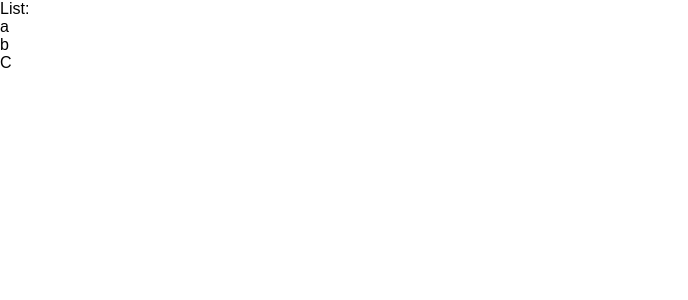
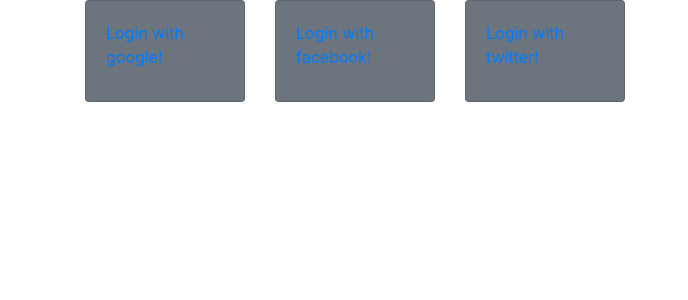
Before and after one commit to adam4813/spanel, a React (Create React App) app: page / in a window 1280 px wide. Shown: the top 300 px of the page, without its empty margins (0-688 px from the left). Built offline with nearby package versions, Linux system fonts and the light colour scheme.

Commit message:
Added login button component

```diff
--- a/package.json
+++ b/package.json
@@ -3,6 +3,7 @@
   "version": "0.1.0",
   "private": true,
   "dependencies": {
+    "bootstrap": "^4.0.0",
     "react": "^16.2.0",
     "react-dom": "^16.2.0",
     "react-redux": "^5.0.7",
--- a/public/index.html
+++ b/public/index.html
@@ -19,6 +19,9 @@
     work correctly both with client-side routing and a non-root public URL.
     Learn how to configure a non-root public URL by running `npm run build`.
   -->
+  <script src="https://code.jquery.com/jquery-3.2.1.slim.min.js" integrity="sha384-KJ3o2DKtIkvYIK3UENzmM7KCkRr/rE9/Qpg6aAZGJwFDMVNA/GpGFF93hXpG5KkN" crossorigin="anonymous"></script>
+  <script src="https://cdnjs.cloudflare.com/ajax/libs/popper.js/1.12.9/umd/popper.min.js" integrity="sha384-ApNbgh9B+Y1QKtv3Rn7W3mgPxhU9K/ScQsAP7hUibX39j7fakFPskvXusvfa0b4Q" crossorigin="anonymous"></script>
+  <script src="https://maxcdn.bootstrapcdn.com/bootstrap/4.0.0/js/bootstrap.min.js" integrity="sha384-JZR6Spejh4U02d8jOt6vLEHfe/JQGiRRSQQxSfFWpi1MquVdAyjUar5+76PVCmYl" crossorigin="anonymous"></script>
   <title>React App</title>
 </head>
   <body>
--- a/src/App.js
+++ b/src/App.js
@@ -3,13 +3,27 @@
 import "./App.css";
 
 import OverviewList from "./containers/OverviewList";
+import LoginPanel from "./components/LoginPanel";
+import GoogleLogin from "./components/login/GoogleLogin";
+import FacebookLogin from "./components/login/FacebookLogin";
+import TwitterLogin from "./components/login/TwitterLogin";
 
 class App extends Component {
   render() {
     return (
       <BrowserRouter>
-        <div>
-          <OverviewList {...this.state} />
+        <div className="container">
+          <div className="row">
+            <div className="col-sm-2">
+              <LoginPanel name="Google"><GoogleLogin /></LoginPanel>
+            </div>
+            <div className="col-sm-2">
+              <LoginPanel name="Facebook"><FacebookLogin /></LoginPanel>
+            </div>
+            <div className="col-sm-2">
+              <LoginPanel name="Facebook"><TwitterLogin /></LoginPanel>
+            </div>
+          </div>
         </div>
       </BrowserRouter>
     );
--- /dev/null
+++ b/src/components/LoginPanel.js
@@ -0,0 +1,17 @@
+import React, { Component } from "react";
+
+class LoginPanel extends Component {
+  render() {
+    return (
+      <div className="card text-white bg-secondary">
+        <div className="card-body">
+          <div className="card-title">
+            {this.props.children}
+          </div>
+        </div>
+      </div>
+    );
+  }
+}
+
+export default LoginPanel;
--- /dev/null
+++ b/src/components/login/FacebookLogin.js
@@ -0,0 +1,9 @@
+import Login from "./Login";
+
+class FacebookLogin extends Login {
+  printName() {
+    return "facebook";
+  };
+}
+
+export default FacebookLogin;
--- /dev/null
+++ b/src/components/login/GoogleLogin.js
@@ -0,0 +1,9 @@
+import Login from "./Login";
+
+class GoogleLogin extends Login {
+  printName() {
+    return "google";
+  }
+}
+
+export default GoogleLogin;
--- /dev/null
+++ b/src/components/login/Login.js
@@ -0,0 +1,17 @@
+import React, { Component } from "react";
+
+class Login extends Component {
+  printName() {
+    return "base";
+  }
+
+  render() {
+    return (
+      <div>
+        <a href={"http://127.0.0.1:3001/auth/" + this.printName()}>Login with {this.printName()}!</a>
+      </div>
+    );
+  }
+}
+
+export default Login;
--- /dev/null
+++ b/src/components/login/TwitterLogin.js
@@ -0,0 +1,9 @@
+import Login from "./Login";
+
+class TwitterLogin extends Login {
+  printName() {
+    return "twitter";
+  }
+}
+
+export default TwitterLogin;
--- a/src/index.js
+++ b/src/index.js
@@ -1,11 +1,12 @@
 import React from "react";
 import ReactDOM from "react-dom";
+import { Provider } from "react-redux";
 import { BrowserRouter } from "react-router-dom";
 import "./index.css";
+import "../node_modules/bootstrap/dist/css/bootstrap.min.css";
 import App from "./App";
 import registerServiceWorker from "./registerServiceWorker";
 
-import { Provider } from "react-redux";
 import { store } from "./store/store";
 
 ReactDOM.render(
```
Lines whose indentation alone changed are shown as unchanged.
